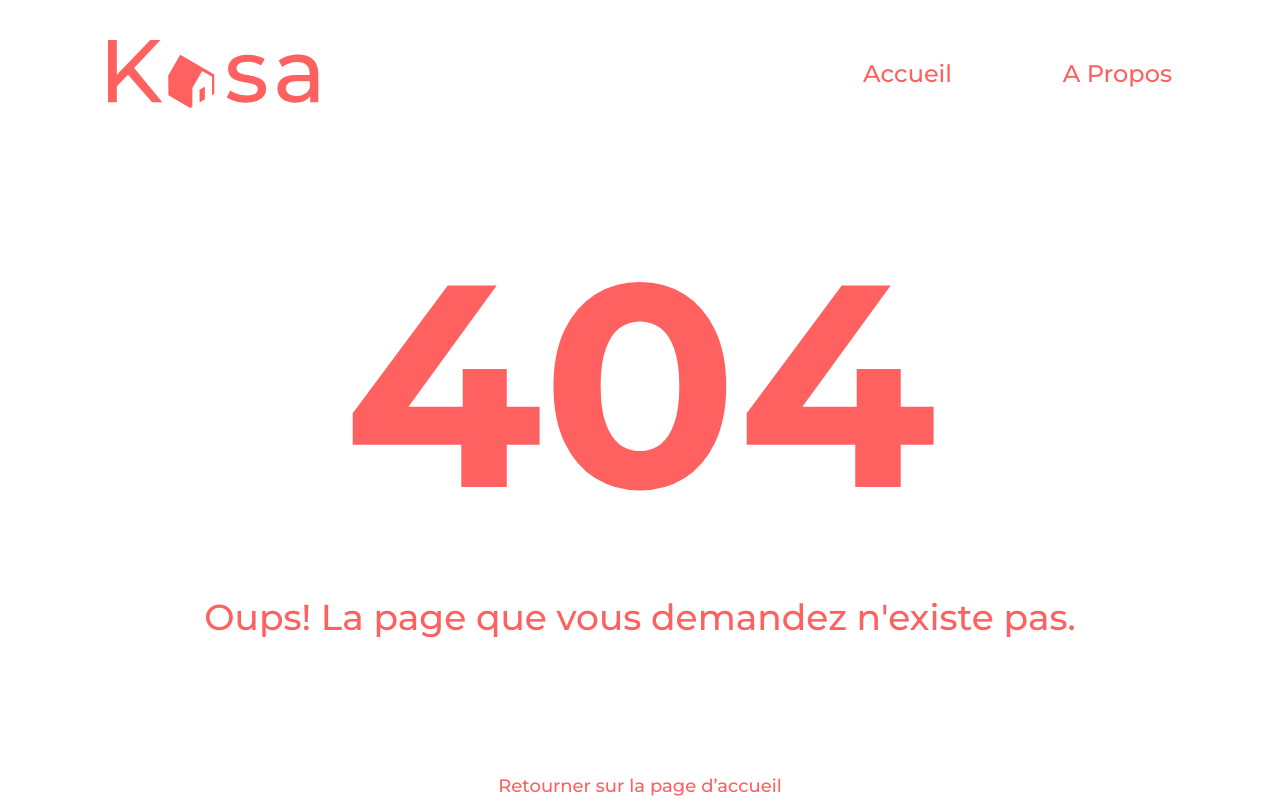
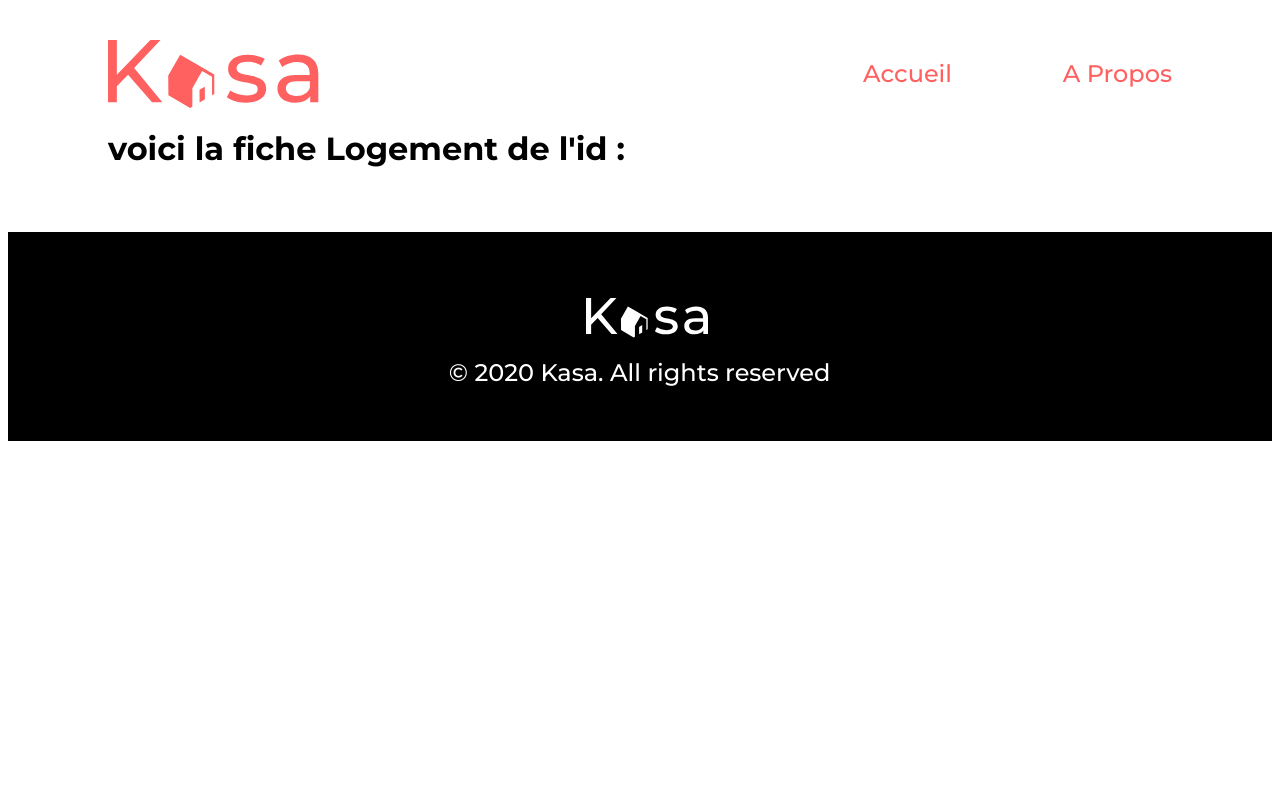
Before and after one commit to JaRoD41/P7-Kasa, a React (Create React App) app: page /logement in a window 1280 px wide. Before the commit this address had no page. Shown: the top 800 px of the page. Built offline with nearby package versions, Linux system fonts and the light colour scheme.

Commit message:
cleaning

```diff
--- a/src/App.js
+++ b/src/App.js
@@ -13,10 +13,10 @@ function App() {
 			<main>
 				<Header />
 				<Routes>
-					<Route path="*" element={<ErrorPage />} />
 					<Route path="/" element={<Home />} />
 					<Route path="/about" element={<About />} />
-					<Route path="/logement/id" element={<FicheLogement />} />
+					<Route path="/logement/" element={<FicheLogement />} />
+					<Route path="*" element={<ErrorPage />} />
 				</Routes>
 			</main>
 			<Footer />
--- a/src/components/Cards/Card.jsx
+++ b/src/components/Cards/Card.jsx
@@ -2,7 +2,6 @@ import React from 'react'
 import '../Cards/Card.scss'
 
 export default function Card({cover, title}) {
-	console.log(title);
   return (
 		<article className="card_logement">
 			<img src={cover} alt="location" />
--- a/src/index.jsx
+++ b/src/index.jsx
@@ -9,5 +9,5 @@ const root = ReactDOM.createRoot(document.getElementById('root'));
 root.render(
   <BrowserRouter>
     <App />
-  </BrowserRouter>,
+  </BrowserRouter>
 )
--- a/src/pages/FicheLogement/FicheLogement.jsx
+++ b/src/pages/FicheLogement/FicheLogement.jsx
@@ -9,7 +9,7 @@ export default function FicheLogement() {
 
   return (
     <div>
-      <h1>voici la fiche Logement</h1>
+      <h1>voici la fiche Logement de l'id :</h1>
     </div>
   )
 }
```
Also changed, not shown: src/assets/images/vectorBas.svg (added), src/assets/images/vectorHaut.svg (added).
